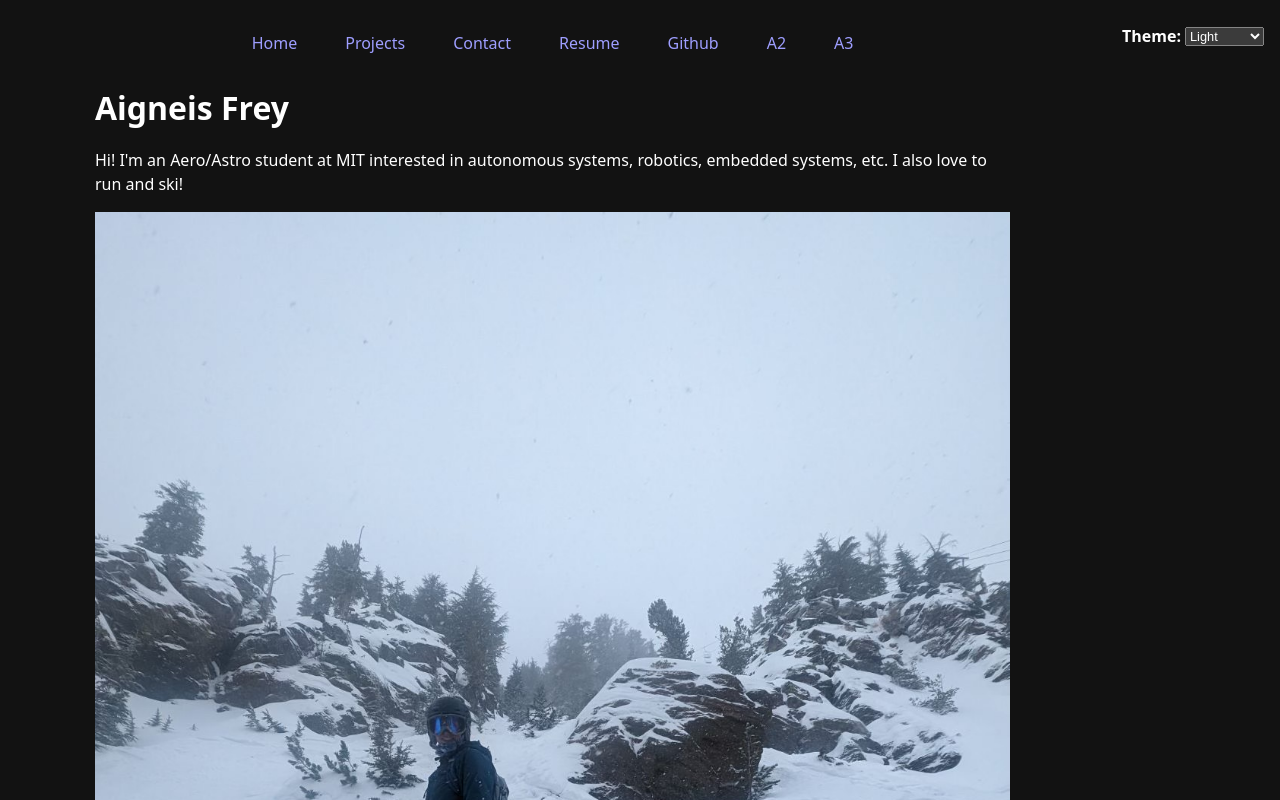
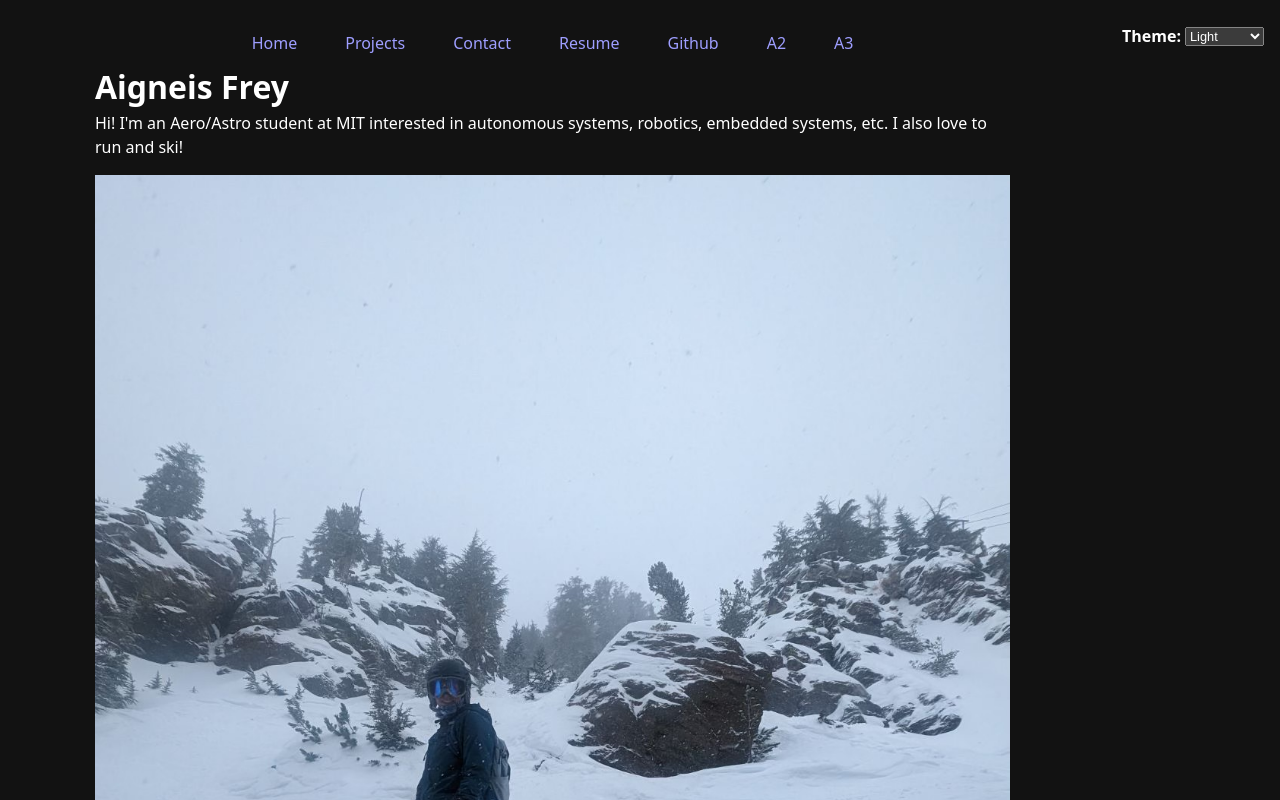
Before and after one commit to aafrey/my-portfolio, a SvelteKit app: page / in a window 1280 px wide. Shown: the top 800 px of the page. Built offline with nearby package versions, Linux system fonts and the light colour scheme.

Commit message:
added styling to homepage

```diff
--- a/src/routes/+page.svelte
+++ b/src/routes/+page.svelte
@@ -10,3 +10,33 @@
             <Project data={p} hLevel="3" />
             {/each}
         </div>
+
+        <style>
+                /* Style the article container */
+                article {
+                    background-color: var(--border-gray, #eee);
+                    padding: 1rem;
+                    border-radius: 5px;
+                    text-align: center;
+                    font-weight: bold;
+                    box-shadow: 0 2px 5px rgba(0, 0, 0, 0.1);
+                }
+
+                /* Ensure images scale properly */
+                img {
+                    width: 100%;
+                    height: auto;
+                    object-fit: cover;
+                }
+
+                /* Heading styles */
+                h1, h2, h3, h4 {
+                    margin: 0;
+                }
+
+                /* Keep text aligned properly */
+                p {
+                    margin-top: 0;
+                    font-weight: normal;
+                }
+                </style>
```
